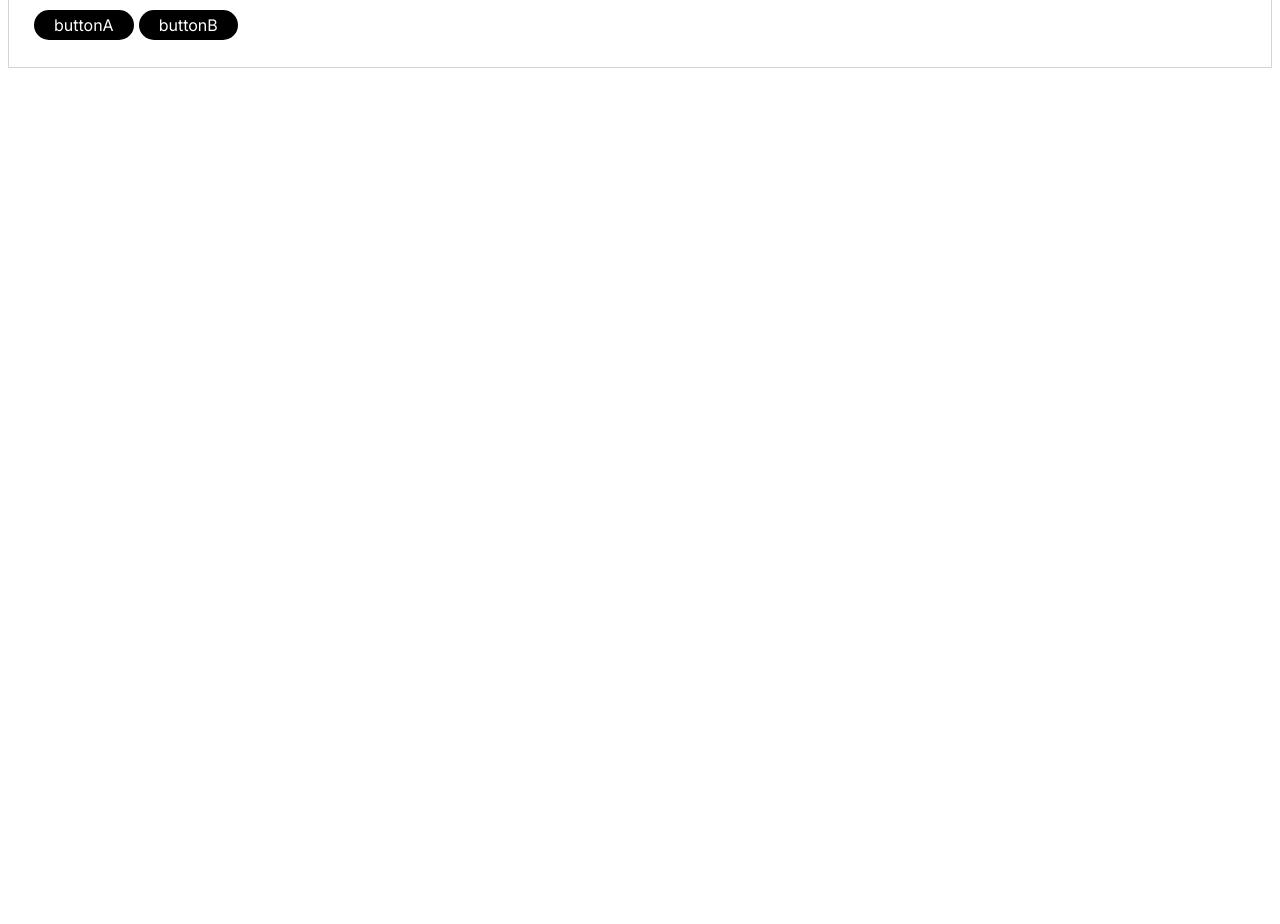
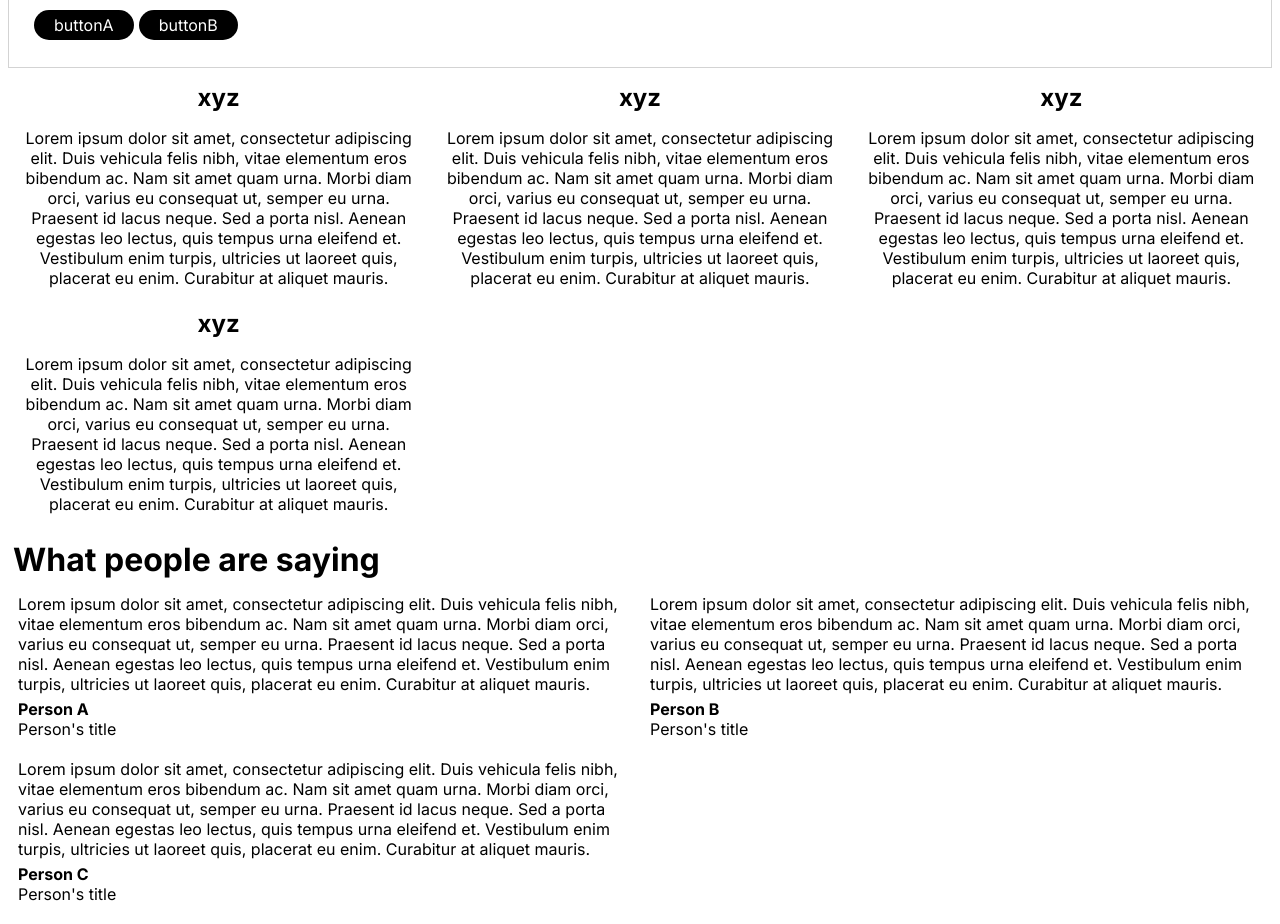
Before and after one commit to MikeQDev/angular-landing-page-template, an Angular app: page / in a window 1280 px wide. Shown: the part 1540-2464 px from the top of the page. Before the commit the page ends 1618 px from the top, so only its background shows below. Built offline with nearby package versions, Linux system fonts and the light colour scheme.

Commit message:
add grid component

```diff
--- a/src/app/app.component.html
+++ b/src/app/app.component.html
@@ -30,4 +30,14 @@
     [description]="dualPaneDescription"
     [buttons]="dualPaneButtons"
   ></lp-dual-pane>
+  <lp-grid
+    [content]="gridContent"
+    [baseColumns]="gridContent.items.length"
+  ></lp-grid>
+  <lp-grid
+    orientation="left"
+    type="testimonial"
+    [content]="testimonialContent"
+    [baseColumns]="testimonialContent.items.length"
+  ></lp-grid>
 </div>
--- a/src/app/app.component.ts
+++ b/src/app/app.component.ts
@@ -40,4 +40,55 @@ export class AppComponent {
   dualPaneDescription = this.loremIpsum;
   dualPaneImageUrl = this.imageUrl;
   dualPaneButtons = this.buttons;
+
+  // grid content
+  gridContent = {
+    contentType: 'content',
+    items: [
+      {
+        header: 'xyz',
+        description:
+          'Lorem ipsum dolor sit amet, consectetur adipiscing elit. Duis vehicula felis nibh, vitae elementum eros bibendum ac. Nam sit amet quam urna. Morbi diam orci, varius eu consequat ut, semper eu urna. Praesent id lacus neque. Sed a porta nisl. Aenean egestas leo lectus, quis tempus urna eleifend et. Vestibulum enim turpis, ultricies ut laoreet quis, placerat eu enim. Curabitur at aliquet mauris.',
+      },
+      {
+        header: 'xyz',
+        description:
+          'Lorem ipsum dolor sit amet, consectetur adipiscing elit. Duis vehicula felis nibh, vitae elementum eros bibendum ac. Nam sit amet quam urna. Morbi diam orci, varius eu consequat ut, semper eu urna. Praesent id lacus neque. Sed a porta nisl. Aenean egestas leo lectus, quis tempus urna eleifend et. Vestibulum enim turpis, ultricies ut laoreet quis, placerat eu enim. Curabitur at aliquet mauris.',
+      },
+      {
+        header: 'xyz',
+        description:
+          'Lorem ipsum dolor sit amet, consectetur adipiscing elit. Duis vehicula felis nibh, vitae elementum eros bibendum ac. Nam sit amet quam urna. Morbi diam orci, varius eu consequat ut, semper eu urna. Praesent id lacus neque. Sed a porta nisl. Aenean egestas leo lectus, quis tempus urna eleifend et. Vestibulum enim turpis, ultricies ut laoreet quis, placerat eu enim. Curabitur at aliquet mauris.',
+      },
+      {
+        header: 'xyz',
+        description:
+          'Lorem ipsum dolor sit amet, consectetur adipiscing elit. Duis vehicula felis nibh, vitae elementum eros bibendum ac. Nam sit amet quam urna. Morbi diam orci, varius eu consequat ut, semper eu urna. Praesent id lacus neque. Sed a porta nisl. Aenean egestas leo lectus, quis tempus urna eleifend et. Vestibulum enim turpis, ultricies ut laoreet quis, placerat eu enim. Curabitur at aliquet mauris.',
+      },
+    ],
+  };
+  testimonialContent = {
+    contentType: 'testimonial',
+    title: 'What people are saying',
+    items: [
+      {
+        name: 'Person A',
+        title: "Person's title",
+        testimonial:
+          'Lorem ipsum dolor sit amet, consectetur adipiscing elit. Duis vehicula felis nibh, vitae elementum eros bibendum ac. Nam sit amet quam urna. Morbi diam orci, varius eu consequat ut, semper eu urna. Praesent id lacus neque. Sed a porta nisl. Aenean egestas leo lectus, quis tempus urna eleifend et. Vestibulum enim turpis, ultricies ut laoreet quis, placerat eu enim. Curabitur at aliquet mauris.',
+      },
+      {
+        name: 'Person B',
+        title: "Person's title",
+        testimonial:
+          'Lorem ipsum dolor sit amet, consectetur adipiscing elit. Duis vehicula felis nibh, vitae elementum eros bibendum ac. Nam sit amet quam urna. Morbi diam orci, varius eu consequat ut, semper eu urna. Praesent id lacus neque. Sed a porta nisl. Aenean egestas leo lectus, quis tempus urna eleifend et. Vestibulum enim turpis, ultricies ut laoreet quis, placerat eu enim. Curabitur at aliquet mauris.',
+      },
+      {
+        name: 'Person C',
+        title: "Person's title",
+        testimonial:
+          'Lorem ipsum dolor sit amet, consectetur adipiscing elit. Duis vehicula felis nibh, vitae elementum eros bibendum ac. Nam sit amet quam urna. Morbi diam orci, varius eu consequat ut, semper eu urna. Praesent id lacus neque. Sed a porta nisl. Aenean egestas leo lectus, quis tempus urna eleifend et. Vestibulum enim turpis, ultricies ut laoreet quis, placerat eu enim. Curabitur at aliquet mauris.',
+      },
+    ],
+  };
 }
--- a/src/app/app.module.ts
+++ b/src/app/app.module.ts
@@ -5,6 +5,7 @@ import { AppComponent } from './app.component';
 import { HeaderComponent } from './header/header.component';
 import { ButtonComponent } from './widgets/button/button.component';
 import { DualPaneComponent } from './dual-pane/dual-pane.component';
+import { GridComponent } from './grid/grid.component';
 
 @NgModule({
   declarations: [
@@ -12,6 +13,7 @@ import { DualPaneComponent } from './dual-pane/dual-pane.component';
     HeaderComponent,
     ButtonComponent,
     DualPaneComponent,
+    GridComponent,
   ],
   imports: [BrowserModule],
   providers: [],
--- /dev/null
+++ b/src/app/grid/grid.component.html
@@ -0,0 +1,29 @@
+<h1 class="title" [ngStyle]="{ 'text-align': orientation }">{{ title }}</h1>
+<div
+  class="wrap"
+  [ngStyle]="{
+    'grid-template-columns': 'repeat(' + columns + ', minmax(0, 1fr))'
+  }"
+>
+  <ng-container *ngIf="contentType === 'content'">
+    <div
+      class="item"
+      *ngFor="let item of gridItems"
+      [ngStyle]="{ 'text-align': orientation }"
+    >
+      <h2>{{ item.header }}</h2>
+      <p>{{ item.description }}</p>
+    </div>
+  </ng-container>
+  <ng-container *ngIf="contentType === 'testimonial'">
+    <div
+      class="item"
+      *ngFor="let item of gridItems"
+      [ngStyle]="{ 'text-align': orientation }"
+    >
+      <p class="testimonial-text">{{ item.testimonial }}</p>
+      <p class="testimonial-name">{{ item.name }}</p>
+      <p class="testimonial-title">{{ item.title }}</p>
+    </div>
+  </ng-container>
+</div>
--- /dev/null
+++ b/src/app/grid/grid.component.scss
@@ -0,0 +1,25 @@
+.wrap {
+  display: grid;
+}
+
+.title {
+  margin: 5px;
+}
+
+.item {
+  margin: 0 10px;
+  h2 {
+    margin: 5px 0;
+  }
+
+  .testimonial-text {
+    margin: 10px 0 5px;
+  }
+  .testimonial-name {
+    font-weight: bold;
+    margin: 0;
+  }
+  .testimonial-title {
+    margin: 0 0 10px;
+  }
+}
--- /dev/null
+++ b/src/app/grid/grid.component.ts
@@ -0,0 +1,42 @@
+/* eslint-disable @typescript-eslint/no-explicit-any */
+import { Component, HostListener, Input, OnInit } from '@angular/core';
+
+@Component({
+  selector: 'lp-grid',
+  templateUrl: './grid.component.html',
+  styleUrls: ['./grid.component.scss'],
+})
+export class GridComponent implements OnInit {
+  @Input() baseColumns = 4; // for desktop use
+  @Input() orientation = 'center'; // or left
+  @Input() content: any;
+  contentType: any;
+  gridItems: any;
+  title = '';
+
+  columns = 1; // default mobile columns
+  mobileWidth = 1366;
+
+  ngOnInit(): void {
+    this.resizeColumns();
+    this.gridItems = this.content.items;
+    this.contentType = this.content.contentType || 'content';
+    this.title = this.content.title;
+  }
+
+  @HostListener('window:resize')
+  resizeColumns() {
+    // since we can't pass variables influenced by @media directly to CSS
+    const innerWidth = window.innerWidth;
+    if (innerWidth > this.mobileWidth) {
+      // desktop
+      this.columns = this.baseColumns;
+    } else if (innerWidth >= this.mobileWidth - 600) {
+      // a little less than mobile
+      this.columns = this.baseColumns - 1;
+    } else {
+      // mobile
+      this.columns = 1;
+    }
+  }
+}
```
Also changed, not shown: 1 other file (tests, documents, lock files or other folders).
